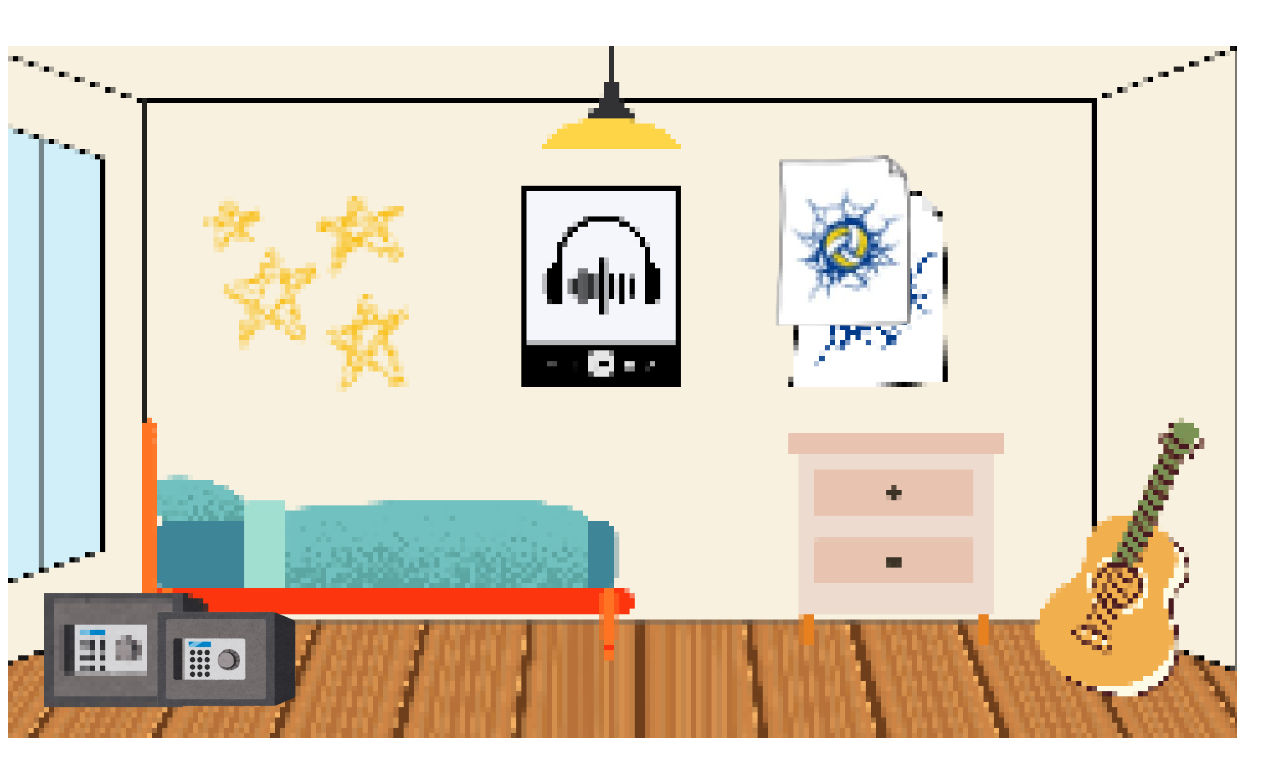
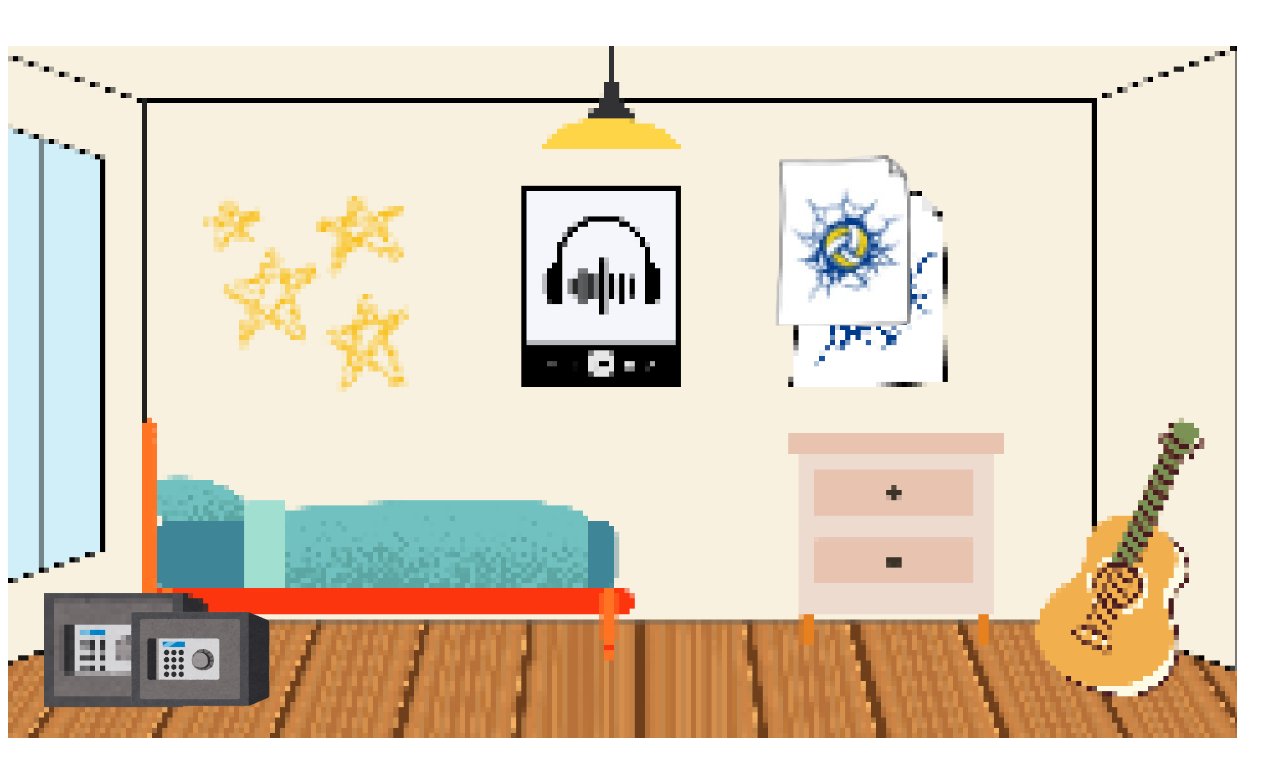
Before and after one commit to nataliagfe/joguinhoksks, a plain HTML site: page index.html in a window 1280 px wide. Drawn offline with Linux system fonts and the light colour scheme.

Commit message:
Update oi.css

```diff
--- a/oi.css
+++ b/oi.css
@@ -82,7 +82,7 @@ button{
 .cofre{
     position: absolute;
     top: 75%;
-    left: 11%;
+    left: 9%;
 }
 
 .cofre img{
```
